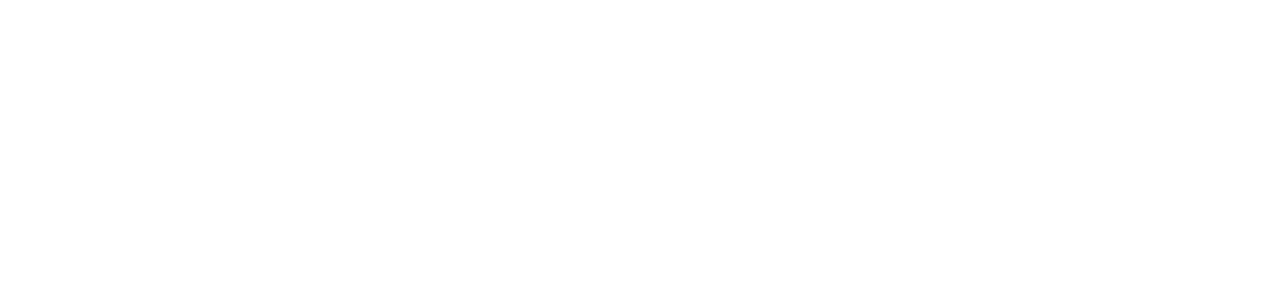
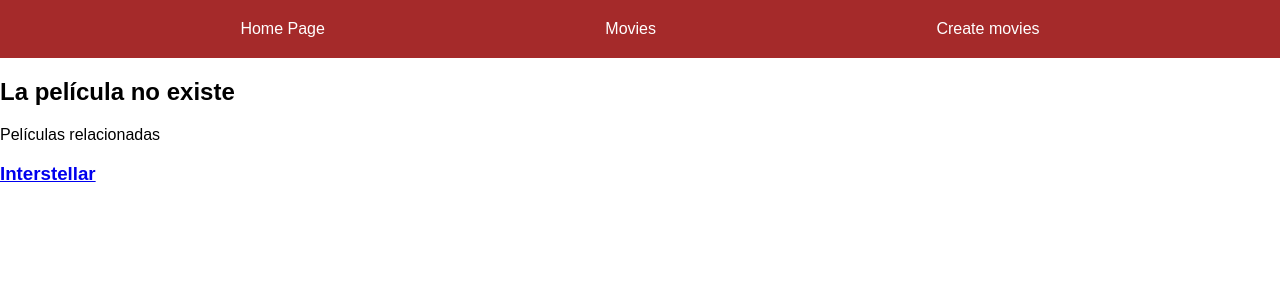
Before and after one commit to Senilliani/vue-training, a Vue app: page /movies/1 in a window 1280 px wide. Before the commit this address had no page. Shown: the top 300 px of the page. Built offline with nearby package versions, Linux system fonts and the light colour scheme.

Commit message:
create and use store

```diff
--- a/src/router/index.js
+++ b/src/router/index.js
@@ -2,6 +2,7 @@
 import Home from "../views/Home.vue";
 import Movies from "../views/Movies.vue";
 import CreateMovie from "../views/CreateMovie.vue";
+import MovieDetails from "../views/MovieDetails.vue";
 
 const router = createRouter({
   history: createWebHistory(),
@@ -17,6 +18,11 @@
       component: Movies,
     },
     {
+      path: "/movies/:movieTitle",
+      name: "movieDetails",
+      component: MovieDetails,
+    },
+    {
       path: "/create",
       name: "create",
       component: CreateMovie,
--- a/src/stores/movie.js
+++ b/src/stores/movie.js
@@ -21,9 +21,14 @@
       movies.value.push(movie);
     };
 
+    const getMovie = (movieTitle) => {
+      return movies.value.find((movie) => movie.title === movieTitle);
+    };
+
     return {
       movies,
       addMovie,
+      getMovie,
     };
   },
   {
--- a/src/views/CreateMovie.vue
+++ b/src/views/CreateMovie.vue
@@ -18,6 +18,7 @@
 import { reactive } from 'vue';
 import HeaderComponent from '../components/HeaderComponent.vue';
 import { useMovieStore } from '../stores/movie';
+import router from '../router/index.js'
 
 const movieStore = useMovieStore()
 
@@ -33,6 +34,12 @@
         return
     }
     movieStore.addMovie({ ...movie }) // paso por valor para no modificar el original
+
+    movie.title = ""
+    movie.duration = 0
+    movie.director = ""
+
+    router.push({ name: "movies" })
 }
 </script>
 
--- /dev/null
+++ b/src/views/MovieDetails.vue
@@ -0,0 +1,41 @@
+<template>
+    <HeaderComponent />
+    <h2 v-if="!movie">La película no existe</h2>
+    <div v-else>
+        <h2>Title: {{ movie.title }}</h2>
+        <h3>Duration: {{ movie.duration }}</h3>
+        <h3>Director: {{ movie.director }}</h3>
+    </div>
+    <div>
+        Películas relacionadas
+        <h3>
+            <router-link :to="{ name: 'movieDetails', params: { movieTitle: 'Interstellar' } }">
+                Interstellar
+            </router-link>
+        </h3>
+    </div>
+</template>
+
+<script setup>
+import { useRoute } from 'vue-router';
+import HeaderComponent from '../components/HeaderComponent.vue';
+import { useMovieStore } from '../stores/movie';
+import { watch } from 'vue';
+
+const route = useRoute()
+
+const movieStore = useMovieStore()
+
+let movieTitle = route.params.movieTitle
+let movie = movieStore.getMovie(movieTitle)
+
+watch(
+    () => route.params.movieTitle,
+    () => {
+        movieTitle = route.params.movieTitle
+        movie = movieStore.getMovie(movieTitle)
+    }
+)
+</script>
+
+<style scoped></style>
--- a/src/views/Movies.vue
+++ b/src/views/Movies.vue
@@ -5,7 +5,11 @@
     </h2>
     <ul>
         <li v-for="movie in movieStore.movies" :key="movie.title">
-            <h3>{{ movie.title }}</h3>
+            <h3>
+                <router-link :to="{ name: 'movieDetails', params: { movieTitle: movie.title } }">
+                    {{ movie.title }}
+                </router-link>
+            </h3>
             <p>Duration: {{ movie.duration }}</p>
             <p>Director: {{ movie.director }} </p>
         </li>
```
